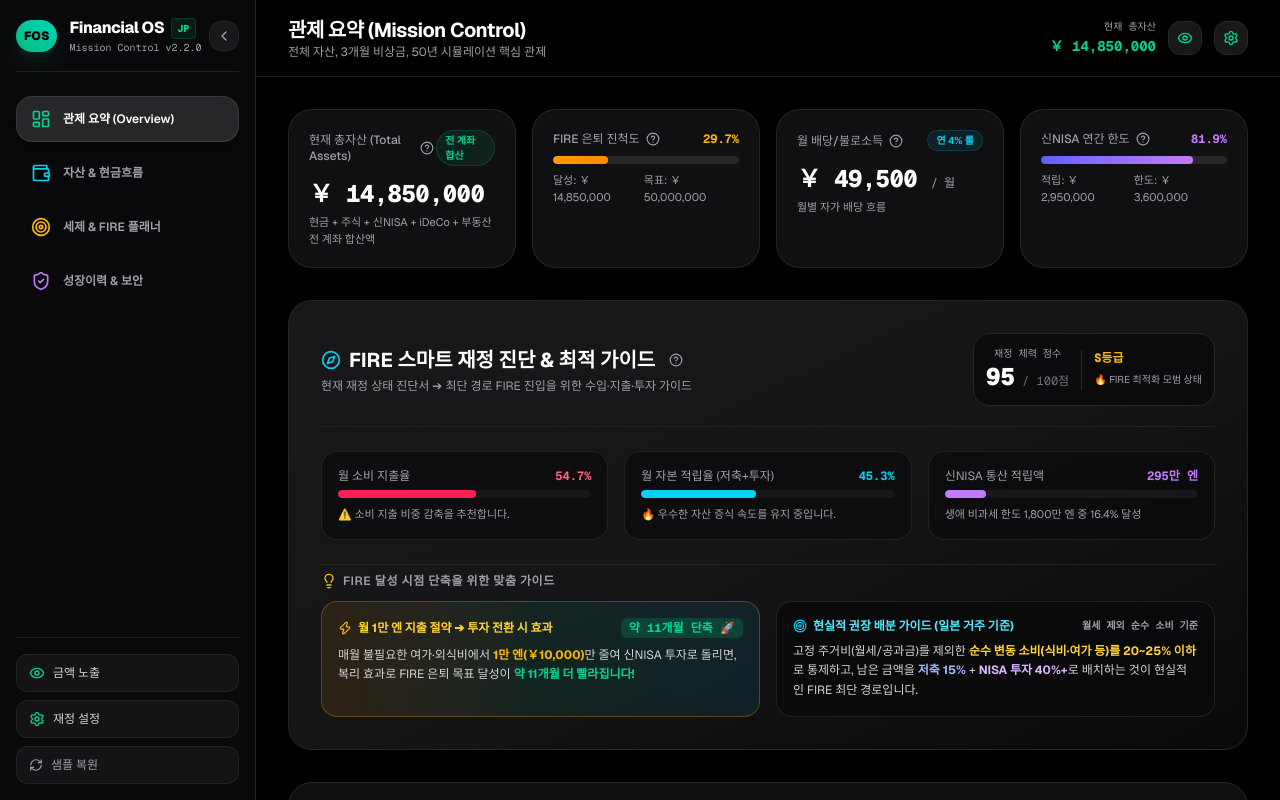
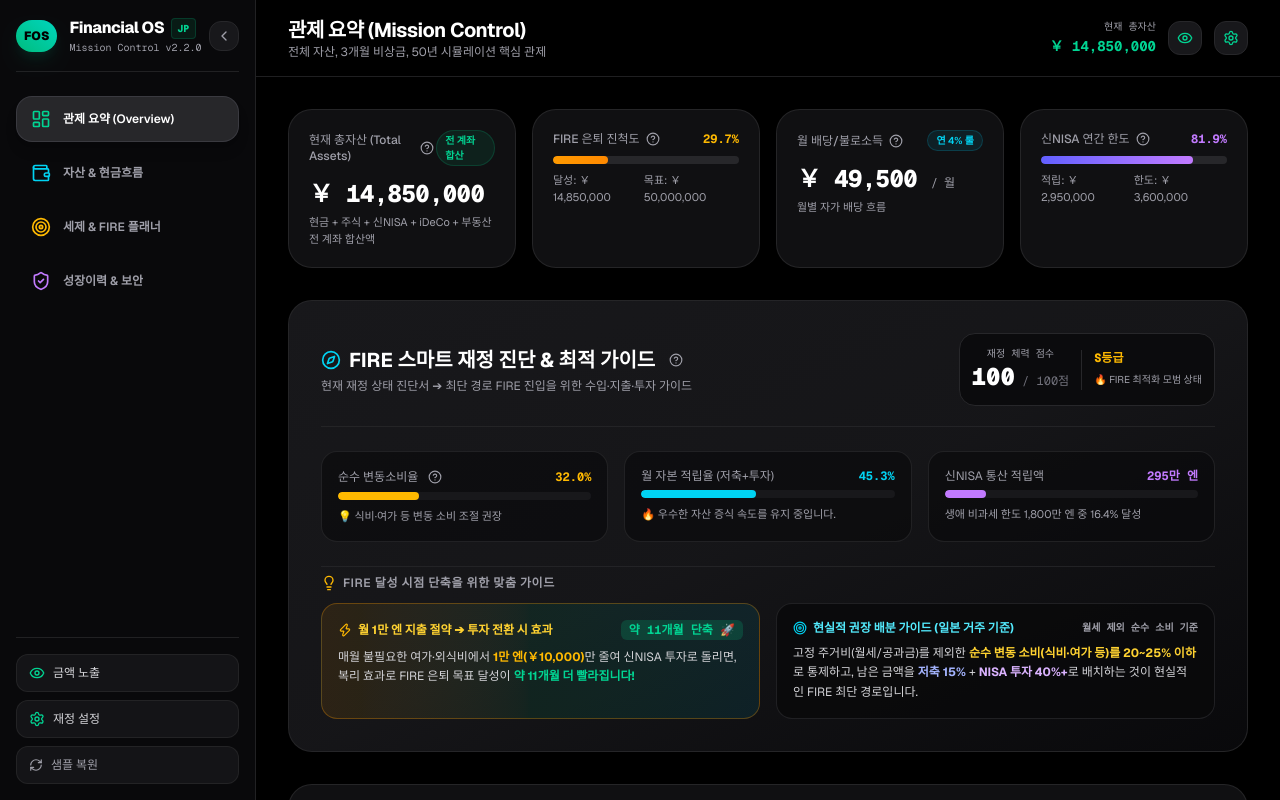
Before and after one commit to jominq0131-boop/financial-os, a Next.js app: page / in a window 1280 px wide. Shown: the top 800 px of the page. Built offline with nearby package versions, Linux system fonts and the light colour scheme.

Commit message:
refactor: separate variable expense from essential housing in FireAdvisorCard scoring and evaluation

```diff
--- a/src/components/dashboard/FireAdvisorCard.tsx
+++ b/src/components/dashboard/FireAdvisorCard.tsx
@@ -12,7 +12,7 @@ import { Compass, Sparkles, TrendingUp, ShieldAlert, CheckCircle2, ArrowRight, Z
 export default function FireAdvisorCard() {
   const isHydrated = useHydrated();
   const { getTotalNetWorth, getNisaTotal, assets, isPrivate } = useAssetStore();
-  const { getTotalIncome, getTotalExpense, getTotalSavings, getTotalInvestments, getTotalCapitalInflow } = useCashflowStore();
+  const { items, getTotalIncome, getTotalExpense, getTotalSavings, getTotalInvestments, getTotalCapitalInflow } = useCashflowStore();
   const { fireTarget, nisaAnnualLimit } = useSettingsStore();
 
   const totalNetWorth = getTotalNetWorth();
@@ -23,8 +23,16 @@ export default function FireAdvisorCard() {
   const capitalInflow = getTotalCapitalInflow();
   const nisaTotal = getNisaTotal();
 
-  // 1. 소비 율 & 저축/투자율 (소비지출 / 수입)
-  const expenseRate = totalIncome > 0 ? (totalExpense / totalIncome) * 100 : 0;
+  // 현금흐름 항목 중 '주거' 카테고리 지출과 순수 변동 지출 분리
+  const housingExpense = items
+    .filter((i) => (i.type === 'EXPENSE_FIXED' || i.type === 'EXPENSE_VARIABLE') && i.category === '주거')
+    .reduce((sum, i) => sum + i.amount, 0);
+
+  const variableExpense = Math.max(0, totalExpense - housingExpense);
+
+  // 1. 소비 율 연산
+  const totalExpenseRate = totalIncome > 0 ? (totalExpense / totalIncome) * 100 : 0;
+  const variableExpenseRate = totalIncome > 0 ? (variableExpense / totalIncome) * 100 : 0;
   const capitalRate = totalIncome > 0 ? (capitalInflow / totalIncome) * 100 : 0;
 
   // 2. 자산 중 현금 비중
@@ -32,19 +40,19 @@ export default function FireAdvisorCard() {
   const cashRatio = totalNetWorth > 0 ? (cashAmount / totalNetWorth) * 100 : 0;
 
   // 3. 진단 점수 (100점 만점)
-  // - 자본 유입율 (최대 50점): 저축/투자율 50% 이상 시 50점
-  // - 현금 비중 건전성 (최대 25점): 현금 비중 20~40%일 때 25점
+  // - 자본 유입율 (최대 50점): 저축/투자율 35% 이상 시 50점 만점 (현실적인 통과 기준)
+  // - 현금 비중 건전성 (최대 25점): 현금 비중 15~50%일 때 25점
   // - NISA 한도 활용도 (최대 25점): NISA 100만엔 이상 25점
-  const capitalScore = Math.min(50, Math.round((capitalRate / 50) * 50));
-  const cashScore = cashRatio >= 15 && cashRatio <= 45 ? 25 : cashRatio > 45 ? 15 : 10;
+  const capitalScore = Math.min(50, Math.round((capitalRate / 35) * 50));
+  const cashScore = cashRatio >= 15 && cashRatio <= 50 ? 25 : cashRatio > 50 ? 18 : 12;
   const nisaScore = Math.min(25, Math.round((nisaTotal / 1000000) * 25));
   const totalHealthScore = Math.min(100, capitalScore + cashScore + nisaScore);
 
   // 4. 상태 판정
   const getGrade = (score: number) => {
-    if (score >= 85) return { grade: 'S등급', color: 'text-amber-400', label: '🔥 FIRE 최적화 모범 상태' };
-    if (score >= 70) return { grade: 'A등급', color: 'text-emerald-400', label: '✅ 안정적인 자산 증식 궤도' };
-    if (score >= 55) return { grade: 'B등급', color: 'text-cyan-400', label: '☘️ 양호 (소비·투자 비율 조절 권장)' };
+    if (score >= 80) return { grade: 'S등급', color: 'text-amber-400', label: '🔥 FIRE 최적화 모범 상태' };
+    if (score >= 65) return { grade: 'A등급', color: 'text-emerald-400', label: '✅ 안정적인 자산 증식 궤도' };
+    if (score >= 50) return { grade: 'B등급', color: 'text-cyan-400', label: '☘️ 양호 (소비·투자 비율 조절 권장)' };
     return { grade: 'C등급', color: 'text-rose-400', label: '⚠️ 재정 체질 개선 필요' };
   };
 
@@ -96,22 +104,27 @@ export default function FireAdvisorCard() {
 
       {/* 3대 핵심 체질 진단 지표 */}
       <div className="grid grid-cols-1 sm:grid-cols-3 gap-4">
-        {/* 소비 비중 진단 */}
+        {/* 순수 변동 소비 지출율 진단 (주거비 제외) */}
         <div className="bg-zinc-950/60 border border-zinc-800/80 rounded-2xl p-4 space-y-1.5">
           <div className="flex items-center justify-between text-xs">
-            <span className="text-zinc-400">월 소비 지출율</span>
-            <span className={`font-mono font-bold ${expenseRate <= 40 ? 'text-emerald-400' : 'text-rose-400'}`}>
-              {isHydrated ? expenseRate.toFixed(1) : 0}%
+            <span className="text-zinc-400 flex items-center gap-1">
+              순수 변동소비율
+              <Tooltip content="불가피한 고정 주거비(월세/공과금)를 제외하고 통제 가능한 순수 생활비(식비·여가·교통 등)의 수입 대비 비율입니다." />
+            </span>
+            <span className={`font-mono font-bold ${variableExpenseRate <= 30 ? 'text-emerald-400' : 'text-amber-400'}`}>
+              {isHydrated ? variableExpenseRate.toFixed(1) : 0}%
             </span>
           </div>
           <div className="w-full bg-zinc-900 h-2 rounded-full overflow-hidden">
             <div
-              className={`h-full rounded-full transition-all duration-500 ${expenseRate <= 40 ? 'bg-emerald-400' : 'bg-rose-500'}`}
-              style={{ width: `${Math.min(100, expenseRate)}%` }}
+              className={`h-full rounded-full transition-all duration-500 ${variableExpenseRate <= 30 ? 'bg-emerald-400' : 'bg-amber-400'}`}
+              style={{ width: `${Math.min(100, variableExpenseRate)}%` }}
             />
           </div>
           <p className="text-[11px] text-zinc-400 pt-0.5">
-            {expenseRate <= 40 ? '✅ 수입 대비 소비가 통제되고 있습니다.' : '⚠️ 소비 지출 비중 감축을 추천합니다.'}
+            {variableExpenseRate <= 30
+              ? '✅ 고정 주거비 제외 생활비가 잘 통제됨'
+              : '💡 식비·여가 등 변동 소비 조절 권장'}
           </p>
         </div>
 
```
